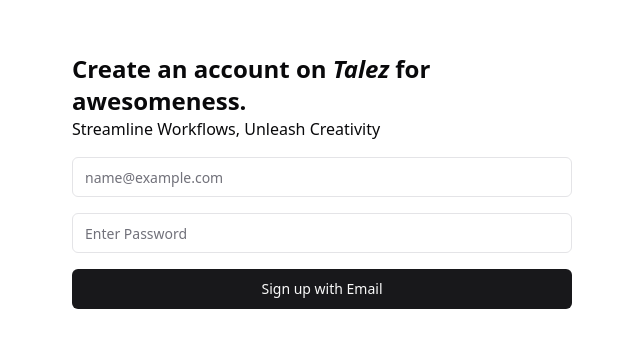
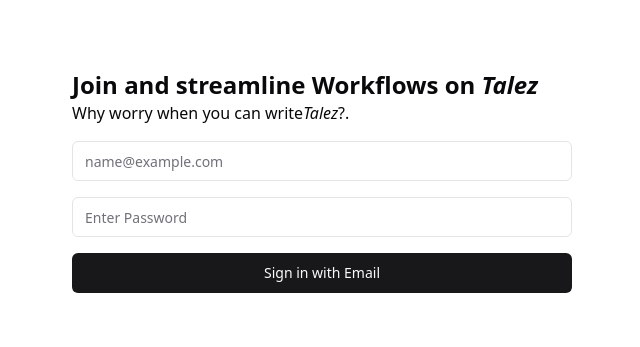
Before and after one commit to shreykoradia/talez-frontend, a React (Vite) app in the folder talez-frontend/: page /signin in a window 1280 px wide. Shown: the part 219-566 px from the top of the page, without its empty margins (318-958 px from the left). Built offline with nearby package versions, Linux system fonts and the light colour scheme.

Commit message:
authentication ui designing screen

```diff
--- a/talez-frontend/src/App.tsx
+++ b/talez-frontend/src/App.tsx
@@ -1,10 +1,15 @@
+import { Route, Routes } from "react-router-dom";
 import "./assets/css/global.css";
+import Login from "./modules/auth/Login";
 import Signup from "./modules/auth/Signup";
 
 const App = () => {
   return (
     <>
-      <Signup />
+      <Routes>
+        <Route index path="signin" element={<Login />} />
+        <Route index path="signup" element={<Signup />} />
+      </Routes>
     </>
   );
 };
--- a/talez-frontend/src/assets/css/auth.module.css
+++ b/talez-frontend/src/assets/css/auth.module.css
@@ -1,7 +1,7 @@
-.signup_parent_container{
+.signup_parent_container, .login_parent_container {
     @apply grid place-items-center h-[100vh];
 }
 
-.signup_form_container{
+.signup_form_container, .login_form_container{
     @apply grid gap-4 w-[500px];
 }
--- a/talez-frontend/src/main.tsx
+++ b/talez-frontend/src/main.tsx
@@ -1,10 +1,14 @@
 import React from "react";
 import ReactDOM from "react-dom/client";
+import { BrowserRouter } from "react-router-dom";
+
 import App from "./App.tsx";
 import "./index.css";
 
 ReactDOM.createRoot(document.getElementById("root")!).render(
   <React.StrictMode>
-    <App />
+    <BrowserRouter>
+      <App />
+    </BrowserRouter>
   </React.StrictMode>
 );
--- /dev/null
+++ b/talez-frontend/src/modules/auth/Login.tsx
@@ -0,0 +1,49 @@
+import { Button } from "@/shared/ui/ui/button";
+import styles from "../../assets/css/auth.module.css";
+import { Input } from "@/shared/ui/ui/input";
+import { Label } from "@radix-ui/react-label";
+
+const Login = () => {
+  return (
+    <>
+      <div className={styles.login_parent_container}>
+        <div className="grid w-[500px] gap-4">
+          <div className={styles.login_title_container}>
+            <p className="text-2xl font-semibold">
+              Join and streamline Workflows on <em>Talez</em>
+            </p>
+            <p className="text-[1rem] font-light">
+              Why worry when you can write<em>Talez</em>?.
+            </p>
+          </div>
+          <form>
+            <div className={styles.login_form_container}>
+              <Label className="sr-only" htmlFor="email">
+                Email
+              </Label>
+              <Input
+                id="email"
+                placeholder="name@example.com"
+                type="email"
+                autoCapitalize="none"
+                autoComplete="email"
+                autoCorrect="off"
+                disabled={false}
+              />
+              <Input
+                id="password"
+                placeholder="Enter Password"
+                type="password"
+                autoCorrect="off"
+                disabled={false}
+              />
+              <Button disabled={false}>Sign in with Email</Button>
+            </div>
+          </form>
+        </div>
+      </div>
+    </>
+  );
+};
+
+export default Login;
```
Also changed, not shown: talez-frontend/src/shared/helpers/withoutAuthenticated.ts (added).
